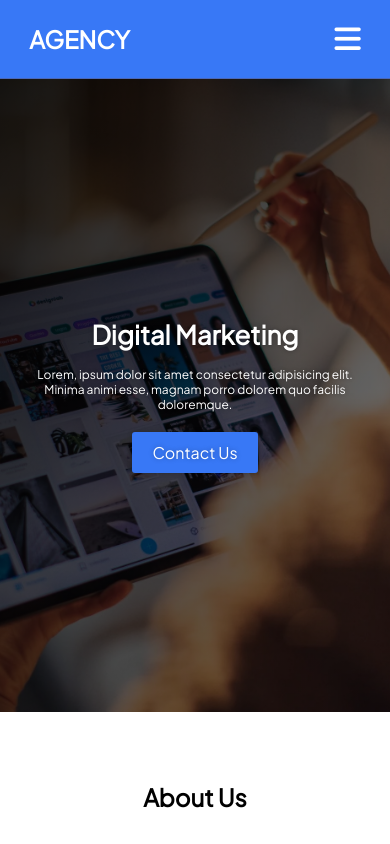
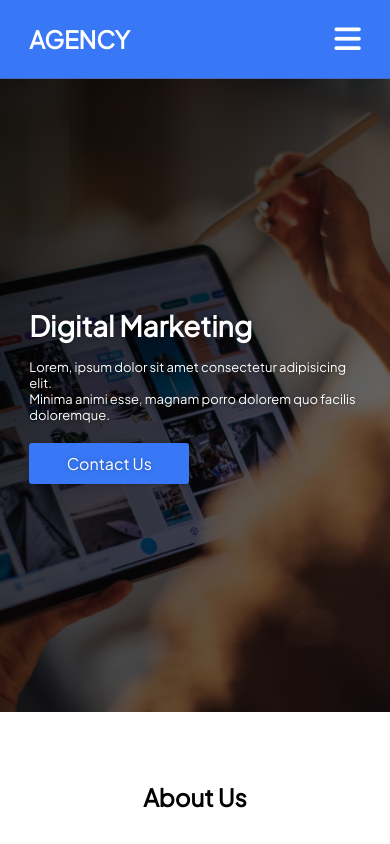
Before and after one commit to jasonf8080/agency, a plain HTML site: page index.html in a window 390 px wide. Shown: the top 844 px of the page. Drawn offline with nearby package versions, Linux system fonts and the light colour scheme.

Commit message:
Add files via upload

```diff
--- a/styles.css
+++ b/styles.css
@@ -749,14 +749,12 @@ section{
 
     .header-container{
        flex-direction: column;
-       align-items: center;
-       text-align: center;
+
     }
 
     .header-content .btn{
         display: block;
         max-width: 120px;
-       align-self: center;
         box-shadow: 0px 0px 5px 0px rgba(0,0,0,0.2);
     }
 
@@ -881,12 +879,12 @@ section{
 
     .main-title{
         margin-bottom: 16px;
-        font-size: 26px;
+        font-size: 28px;
     }
 
     .subtitle{
         margin-bottom: 20px;
-        font-size: 12px;
+        font-size: 13px;
     }
 
 
```
